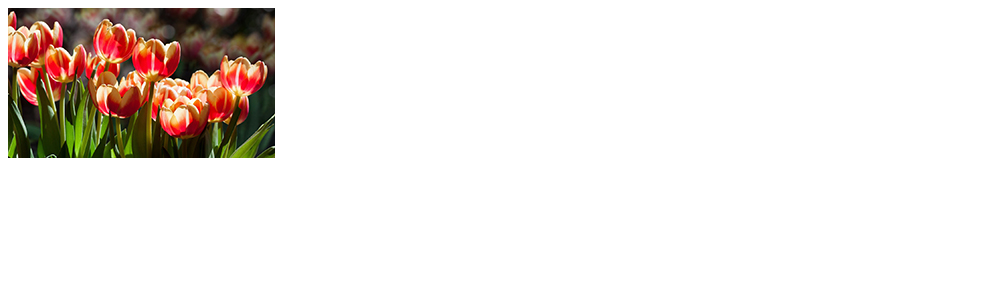
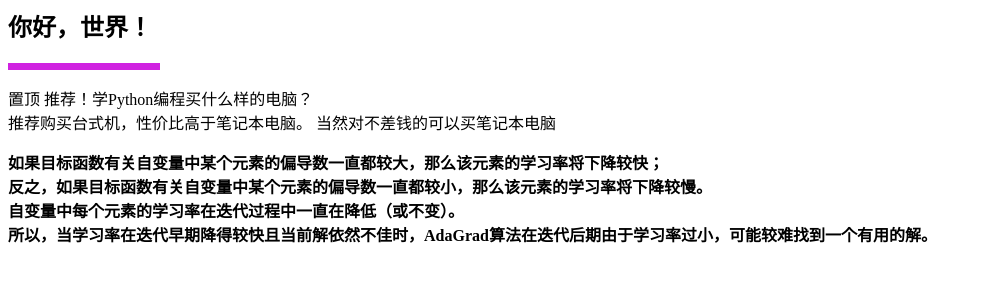
Before and after one commit to JFH-3070320289/Demo, a plain HTML site: page index.html in a window 1280 px wide. Shown: the whole page, without its empty margins (0-982 px from the left). Drawn offline with Linux system fonts and the light colour scheme.

Commit message:
Update index.html

```diff
--- a/index.html
+++ b/index.html
@@ -3,10 +3,18 @@
 		<meta name="Keywords" content="Demo,例子，演示">
 		<meta name="Description" content="演示程序">
 		<meta name="author" content="FeiHang">
-		<meta http-equiv="Refresh" content="3;URL=http://www.125jz.com/">
+		<!--meta http-equiv="Refresh" content="3;URL=http://www.125jz.com/"-->
 		<title>HTML标签练习</title>
 	</head>
 	<body>
-		<img src="images/1@267_150.jpg" />
+		<h2>你好，世界！</h2>
+		<hr size="7" align="left" color="#D022E1" width="150">
+		<p>置顶 推荐！学Python编程买什么样的电脑？<br>
+		推荐购买台式机，性价比高于笔记本电脑。 当然对不差钱的可以买笔记本电脑</p>
+
+		<p><b>如果目标函数有关自变量中某个元素的偏导数一直都较大，那么该元素的学习率将下降较快；<br>
+		反之，如果目标函数有关自变量中某个元素的偏导数一直都较小，那么该元素的学习率将下降较慢。<br>
+		自变量中每个元素的学习率在迭代过程中一直在降低（或不变）。<br>
+		所以，当学习率在迭代早期降得较快且当前解依然不佳时，AdaGrad算法在迭代后期由于学习率过小，可能较难找到一个有用的解。</b></p>
 	</body>
 </html>
```
